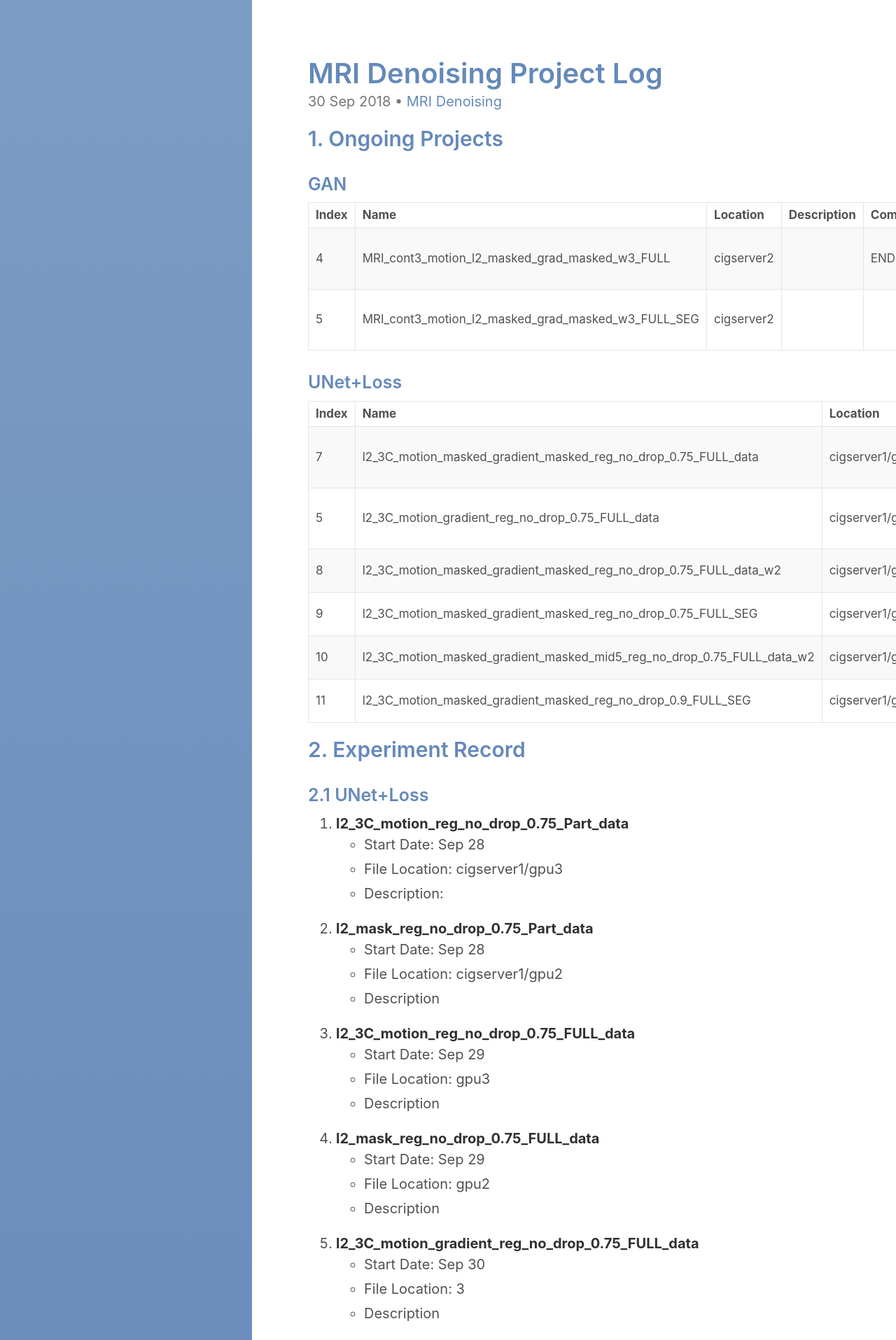
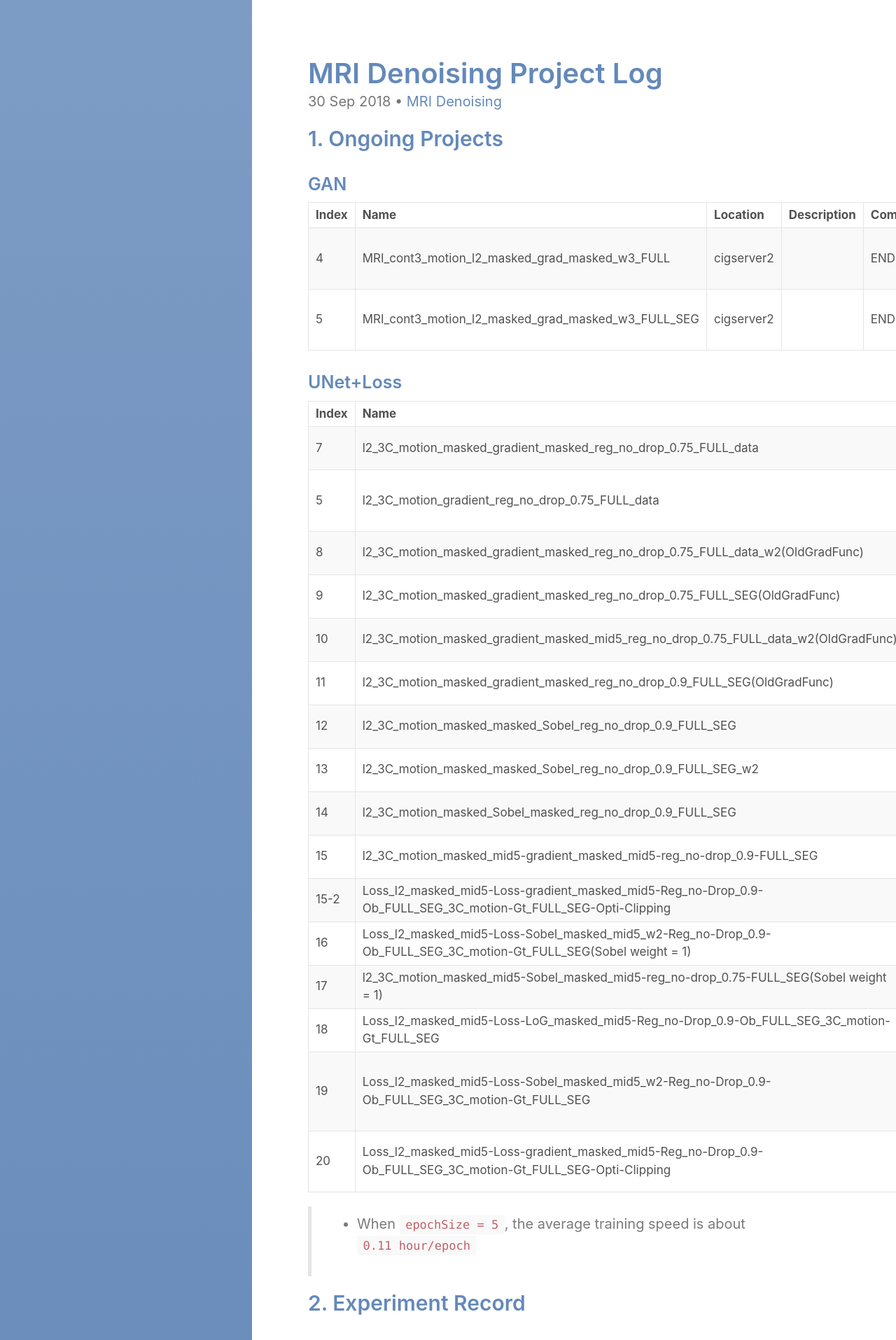
Before and after one commit to jr-xing/jr-xing.github.io, a Jekyll site: the page built from _posts/2018-09-30-MRI-denoising-log.md, in a window 1280 px wide. Shown: the top 1915 px of the page at 70% size. Built offline with Jekyll 4.4.1, drawn with Linux system fonts in a browser that asks for light colours; some of the changed text lies outside the part shown.

Commit message:
update task

````diff
--- a/_posts/2018-09-30-MRI-denoising-log.md
+++ b/_posts/2018-09-30-MRI-denoising-log.md
@@ -16,19 +16,30 @@ excerpt_separator:  <!--more-->
 | Index | Name                                               | Location   | Description | Comment | Start       | To  | Speed | End         |
 | ----- | -------------------------------------------------- | ---------- | ----------- | ------- | ----------- | --- | ----- | ----------- |
 | 4     | MRI_cont3_motion_l2_masked_grad_masked_w3_FULL     | cigserver2 |             | END     | Oct 1 12:53 |     |       | Oct 2 11:30 |
-| 5     | MRI_cont3_motion_l2_masked_grad_masked_w3_FULL_SEG | cigserver2 |             |         | Oct 2 11:40 |     |       | Oct 3 17:30 |
+| 5     | MRI_cont3_motion_l2_masked_grad_masked_w3_FULL_SEG | cigserver2 |             | END     | Oct 2 11:40 |     |       | Oct 3 17:30 |
 
 ### UNet+Loss
 
-| Index | Name                                                                   | Location        | Description | Comment | Start        | To              | Speed           | End         |
-| ----- | ---------------------------------------------------------------------- | --------------- | ----------- | ------- | ------------ | --------------- | --------------- | ----------- |
-| 7     | l2_3C_motion_masked_gradient_masked_reg_no_drop_0.75_FULL_data         | cigserver1/gpu2 |             | END     | Oct 1 16:10  | 27 Oct 1 19:10  | 0.11 hour/epoch | Oct 2 14:00 |
-| 5     | l2_3C_motion_gradient_reg_no_drop_0.75_FULL_data                       | cigserver1/gpu3 |             | END     | Sep 30 22:32 | 189 Oct 1 19:09 | 0.1 hour/epoch  |             |
-| 8     | l2_3C_motion_masked_gradient_masked_reg_no_drop_0.75_FULL_data_w2      | cigserver1/gpu3 |             | END     | Oct 2 16:20  |                 | x hour/epoch    | Oct 3 22:20 |
-| 9     | l2_3C_motion_masked_gradient_masked_reg_no_drop_0.75_FULL_SEG          | cigserver1/gpu2 |             | END     | Oct 2 16:20  |                 | x hour/epoch    | Oct 3 22:20 |
-| 10    | l2_3C_motion_masked_gradient_masked_mid5_reg_no_drop_0.75_FULL_data_w2 | cigserver1/gpu3 |             | 300Eps  | Oct 3 8:40   |                 | x hour/epoch    | Oct 4 17:40 |
-| 11    | l2_3C_motion_masked_gradient_masked_reg_no_drop_0.9_FULL_SEG           | cigserver1/gpu2 |             | 300Eps  | Oct 3 8:40   |                 | x hour/epoch    | Oct 4 17:40 |
+| Index | Name                                                                                                              | Location        | Description | Comment                      | Start        | End         |
+| ----- | ----------------------------------------------------------------------------------------------------------------- | --------------- | ----------- | ---------------------------- | ------------ | ----------- |
+| 7     | l2_3C_motion_masked_gradient_masked_reg_no_drop_0.75_FULL_data                                                    | cigserver1/gpu2 |             | END                          | Oct 1 16:10  | Oct 2 14:00 |
+| 5     | l2_3C_motion_gradient_reg_no_drop_0.75_FULL_data                                                                  | cigserver1/gpu3 |             | END                          | Sep 30 22:32 |             |
+| 8     | l2_3C_motion_masked_gradient_masked_reg_no_drop_0.75_FULL_data_w2(OldGradFunc)                                    | cigserver1/gpu3 |             | END                          | Oct 2 16:20  | Oct 3 22:20 |
+| 9     | l2_3C_motion_masked_gradient_masked_reg_no_drop_0.75_FULL_SEG(OldGradFunc)                                        | cigserver1/gpu2 |             | END                          | Oct 2 16:20  | Oct 3 22:20 |
+| 10    | l2_3C_motion_masked_gradient_masked_mid5_reg_no_drop_0.75_FULL_data_w2(OldGradFunc)                               | cigserver1/gpu3 |             | 300Eps                       | Oct 3 8:40   | Oct 4 17:40 |
+| 11    | l2_3C_motion_masked_gradient_masked_reg_no_drop_0.9_FULL_SEG(OldGradFunc)                                         | cigserver1/gpu2 |             | 300Eps                       | Oct 3 8:40   | Oct 4 17:40 |
+| 12    | l2_3C_motion_masked_masked_Sobel_reg_no_drop_0.9_FULL_SEG                                                         | cigserver1/gpu2 |             | END                          | Oct 3 8:40   | Oct 4 17:40 |
+| 13    | l2_3C_motion_masked_masked_Sobel_reg_no_drop_0.9_FULL_SEG_w2                                                      | cigserver1/gpu3 |             | END                          | Oct 3 8:40   | Oct 4 17:40 |
+| 14    | l2_3C_motion_masked_Sobel_masked_reg_no_drop_0.9_FULL_SEG                                                         | cigserver2/gpu3 | NaN,mid5    | END                          | Oct 3 8:40   | Oct 4 17:40 |
+| 15    | l2_3C_motion_masked_mid5-gradient_masked_mid5-reg_no-drop_0.9-FULL_SEG                                            | cigserver1/gpu2 | NaN         |                              | Oct 7        | Oct 4 17:40 |
+| 15-2  | Loss_l2_masked_mid5-Loss-gradient_masked_mid5-Reg_no-Drop_0.9-Ob_FULL_SEG_3C_motion-Gt_FULL_SEG-Opti-Clipping     | cigserver1/gpu2 | NaN         | RUNNING                      |              | Oct 9 15:30 |
+| 16    | Loss_l2_masked_mid5-Loss-Sobel_masked_mid5_w2-Reg_no-Drop_0.9-Ob_FULL_SEG_3C_motion-Gt_FULL_SEG(Sobel weight = 1) | cigserver1/gpu3 |             | RUNNING                      | Oct 7        | Oct 8 17:30 |
+| 17    | l2_3C_motion_masked_mid5-Sobel_masked_mid5-reg_no-drop_0.75-FULL_SEG(Sobel weight = 1)                            | cigserver2/gpu3 | NaN         | END                          | Oct 7        | Oct 4 17:40 |
+| 18    | Loss_l2_masked_mid5-Loss-LoG_masked_mid5-Reg_no-Drop_0.9-Ob_FULL_SEG_3C_motion-Gt_FULL_SEG                        | cigserver2/gpu3 |             | RUNNING                      | Oct 7        | Oct 8 23:58 |
+| 19    | Loss_l2_masked_mid5-Loss-Sobel_masked_mid5_w2-Reg_no-Drop_0.9-Ob_FULL_SEG_3C_motion-Gt_FULL_SEG                   | cigserver1/gpu3 |             | Rerun 16 with correct weight | Oct 7        | Oct         |
+| 20    | Loss_l2_masked_mid5-Loss-gradient_masked_mid5-Reg_no-Drop_0.9-Ob_FULL_SEG_3C_motion-Gt_FULL_SEG-Opti-Clipping     | cigserver1/gpu2 |             | Rerun 15-2 with loss clip    | Oct 7        | Oct         |
 
+> - When ```epochSize = 5```, the average training speed is about ```0.11 hour/epoch```
 <!--more-->
 
 ## 2. Experiment Record
@@ -352,6 +363,10 @@ excerpt_separator:  <!--more-->
 - Increase keep_prob to enhance net power
 - Sobel
 - Other direction data
+- LoG edge, norm mask with y=:
+- gradient clipping
+  > https://stackoverflow.com/questions/36498127/how-to-apply-gradient-clipping-in-tensorflow
+- 15-2, 16,17 have mistake in weight, need to re-run
 
 ## Log
 ### 2018-09-30
````
Also changed, not shown: 2 other files.
